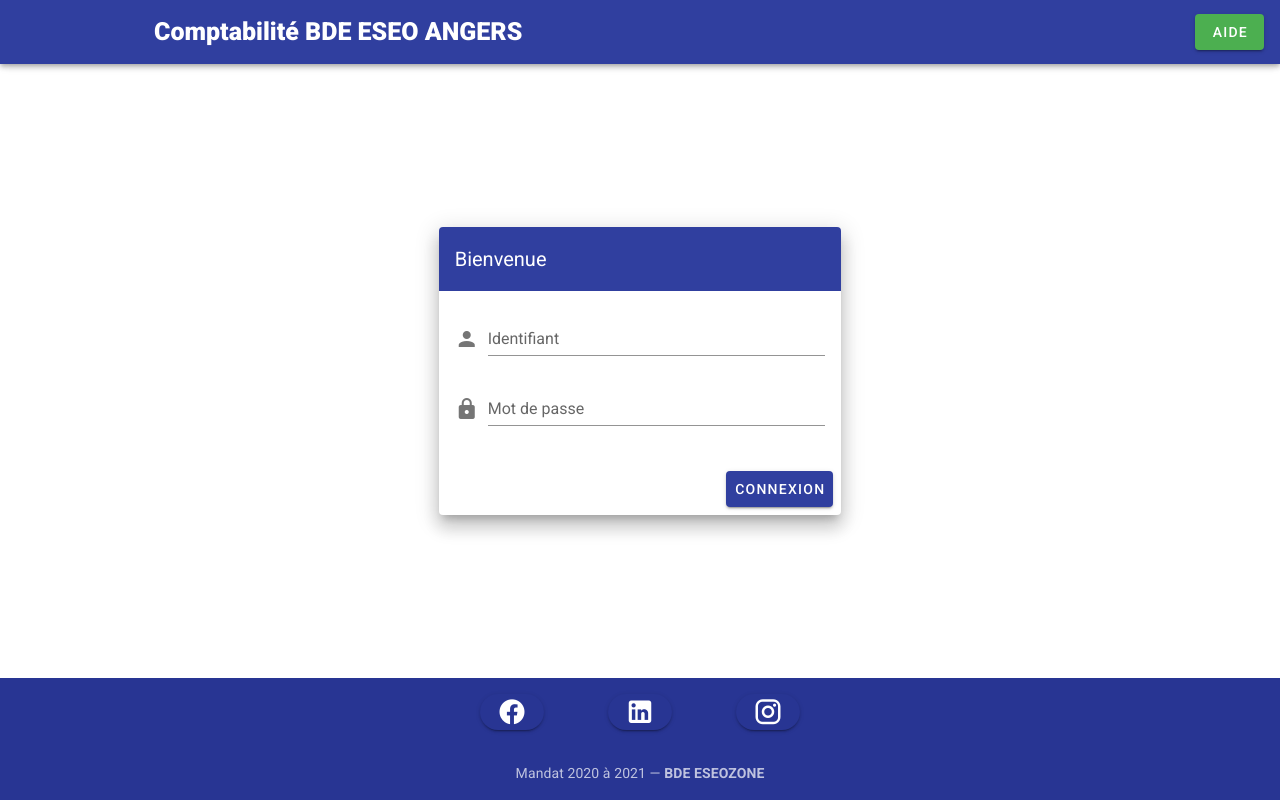
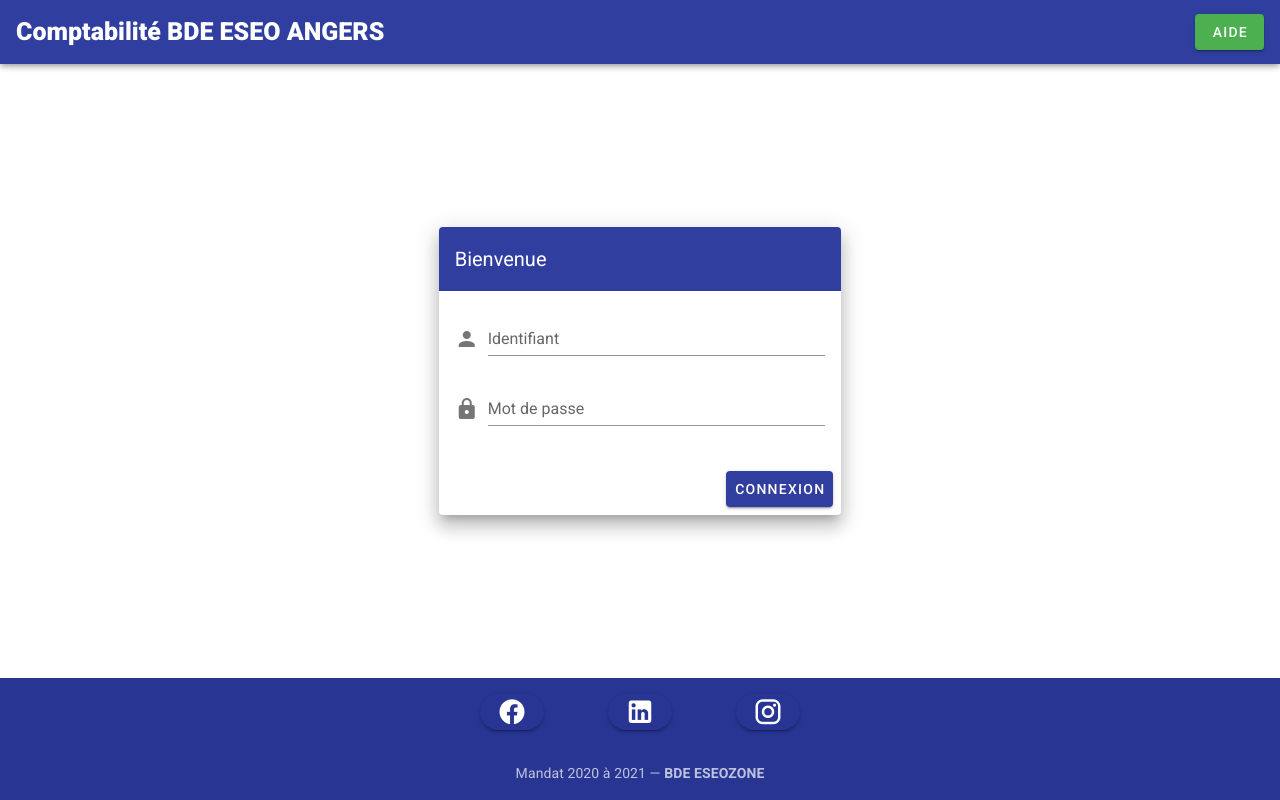
Before and after one commit to theprobleme/accoutingprojectClient, a Vue app: page /login in a window 1280 px wide. Built offline with nearby package versions, Linux system fonts and the light colour scheme; no server answers.

Commit message:
Retirer le logo eseo du header

```diff
--- a/src/components/Header.vue
+++ b/src/components/Header.vue
@@ -1,7 +1,6 @@
 <template>
     <div class="header">
         <div class="d-flex align-center">
-            <v-img alt="Eseo logo" class="shrink mr-2" contain src="../assets/logo_eseo.png" transition="scale-transition" width="130" />
             <span class="font-weight-black shrink" style="font-size: 25px"> Comptabilité BDE ESEO ANGERS </span>
 
             <!-- The v-spacer component is useful when you want to fill available space or make space between two components -->
```
